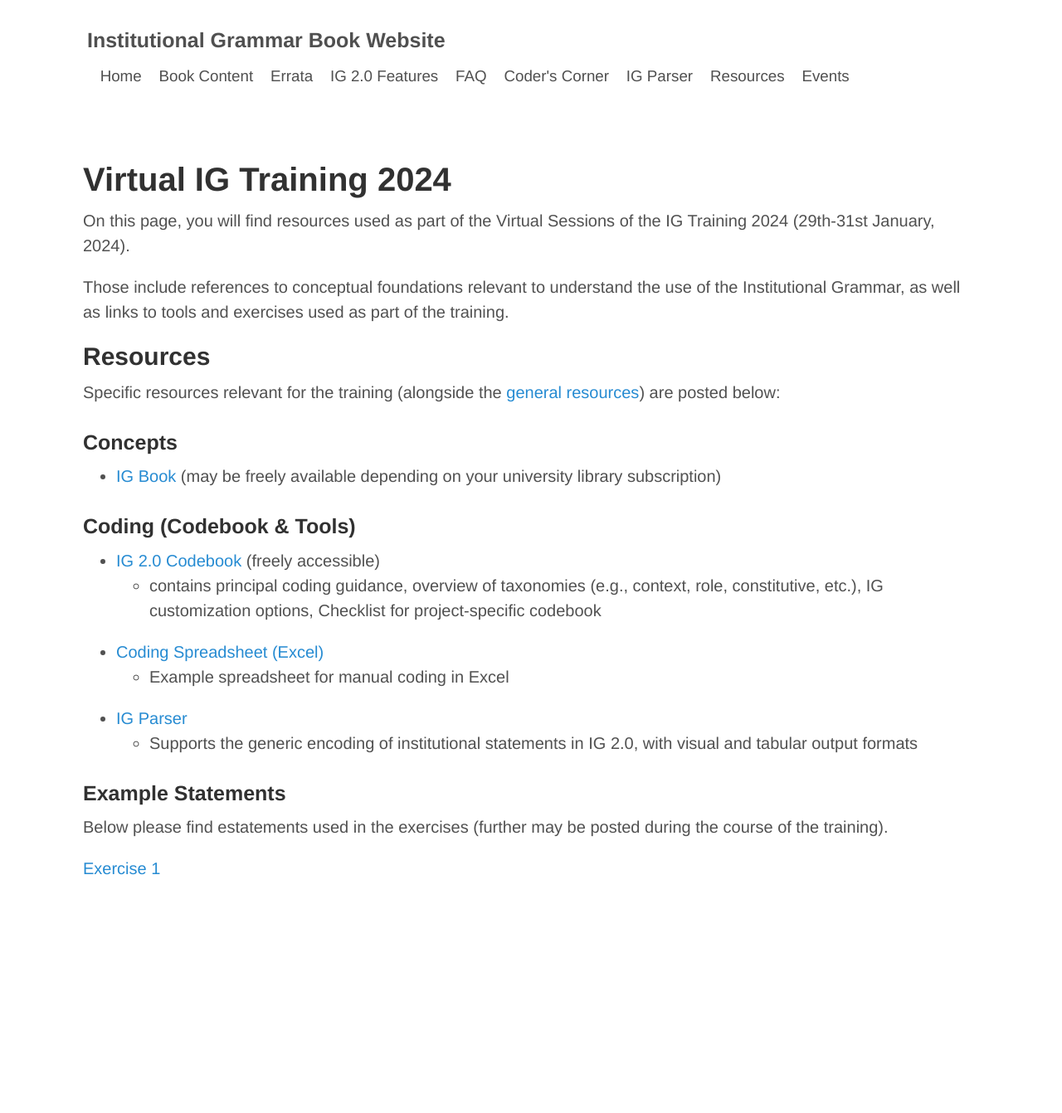
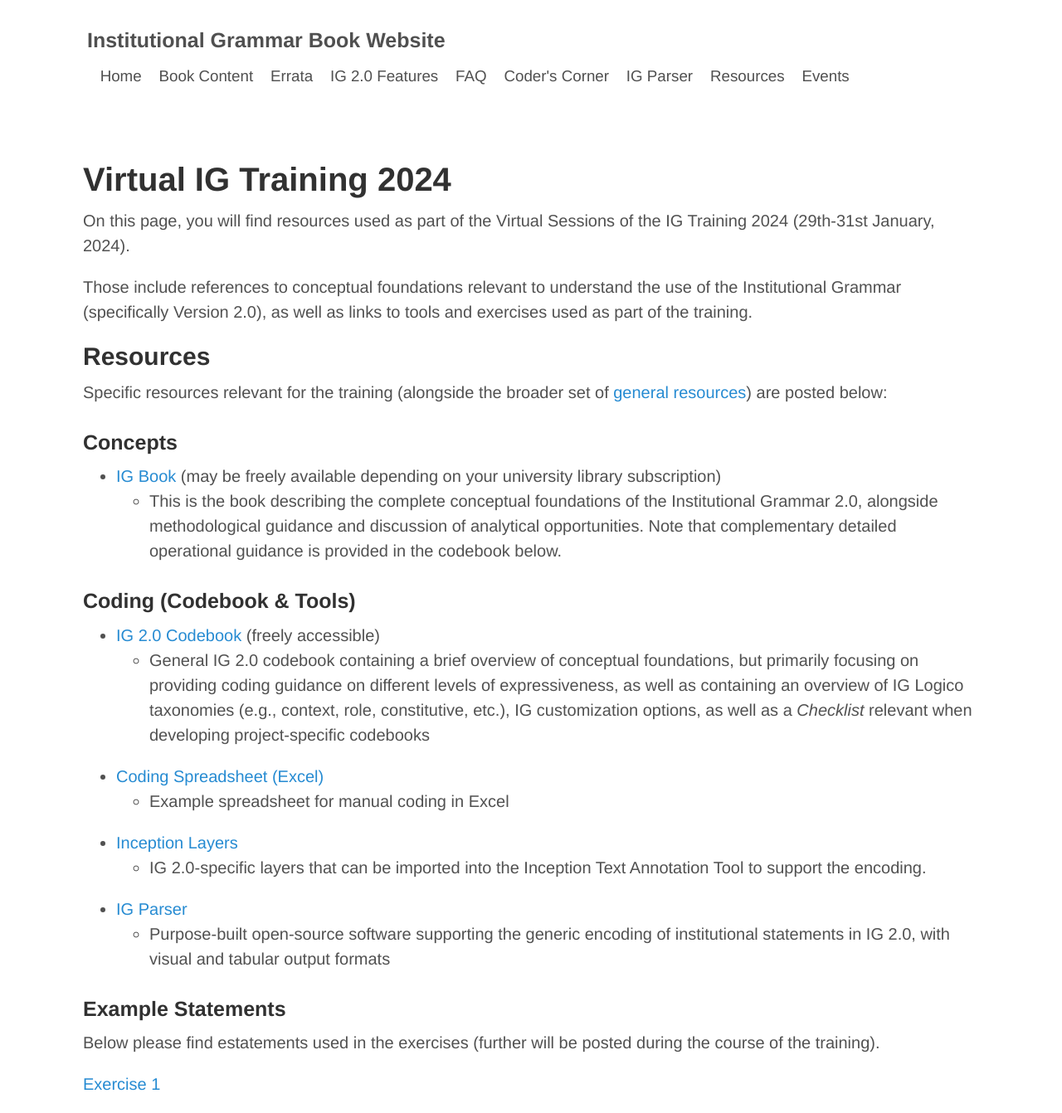
Before and after one commit to InstitutionalGrammar/IG-Book, a Jekyll site: the page built from events-training-2024.md, in a window 1280 px wide. Shown: the whole page at 83% size. Built offline with Jekyll 4.4.1, drawn with Linux system fonts in a browser that asks for light colours; before the commit the page ends 1082 px from its top, so only the background shows below that.

Commit message:
Revised the training website.

```diff
--- a/events-training-2024.md
+++ b/events-training-2024.md
@@ -8,32 +8,36 @@ title: IG Book
 
 On this page, you will find resources used as part of the Virtual Sessions of the IG Training 2024 (29th-31st January, 2024).
 
-Those include references to conceptual foundations relevant to understand the use of the Institutional Grammar, as well as links to tools and exercises used as part of the training.
+Those include references to conceptual foundations relevant to understand the use of the Institutional Grammar (specifically Version 2.0), as well as links to tools and exercises used as part of the training.
 
 ## Resources
 
-Specific resources relevant for the training (alongside the <a href="{{ site.path }}/resources.html">general resources</a>) are posted below:
+Specific resources relevant for the training (alongside the broader set of <a href="{{ site.path }}/resources.html">general resources</a>) are posted below:
 
 ### Concepts
 
 * [IG Book](https://link.springer.com/book/10.1007/978-3-030-86372-2) (may be freely available depending on your university library subscription)
+  * This is the book describing the complete conceptual foundations of the Institutional Grammar 2.0, alongside methodological guidance and discussion of analytical opportunities. Note that complementary detailed operational guidance is provided in the codebook below.
 
 ### Coding (Codebook & Tools)
 
 * [IG 2.0 Codebook](https://arxiv.org/abs/2008.08937) (freely accessible)
-  * contains principal coding guidance, overview of taxonomies (e.g., context, role, constitutive, etc.), IG customization options, Checklist for project-specific codebook
+  * General IG 2.0 codebook containing a brief overview of conceptual foundations, but primarily focusing on providing coding guidance on different levels of expressiveness, as well as containing an overview of IG Logico taxonomies (e.g., context, role, constitutive, etc.), IG customization options, as well as a *Checklist* relevant when developing project-specific codebooks
 
 * [Coding Spreadsheet (Excel)](https://institutionalgrammar.org/wp-content/uploads/2022/11/IG2.0_blank_coding_sheet_v_1.0.xlsx)
   * Example spreadsheet for manual coding in Excel
 
+* [Inception Layers](https://github.com/InstitutionalGrammar/IG-Inception-Layers)
+  * IG 2.0-specific layers that can be imported into the Inception Text Annotation Tool to support the encoding.
+
 * [IG Parser](https://newinstitutionalgrammar.org/ig-parser)
-  * Supports the generic encoding of institutional statements in IG 2.0, with visual and tabular output formats
+  * Purpose-built open-source software supporting the generic encoding of institutional statements in IG 2.0, with visual and tabular output formats
 
 ### Example Statements
 
 <!--During the course of the training, we will post exemplary statements below.-->
 
-Below please find estatements used in the exercises (further may be posted during the course of the training).
+Below please find estatements used in the exercises (further will be posted during the course of the training).
 
 [Exercise 1](https://drive.google.com/file/d/1Yg37p_AvnOFr70FaHVcaU0yPKw6inTC4/view?usp=sharing)
 
```
